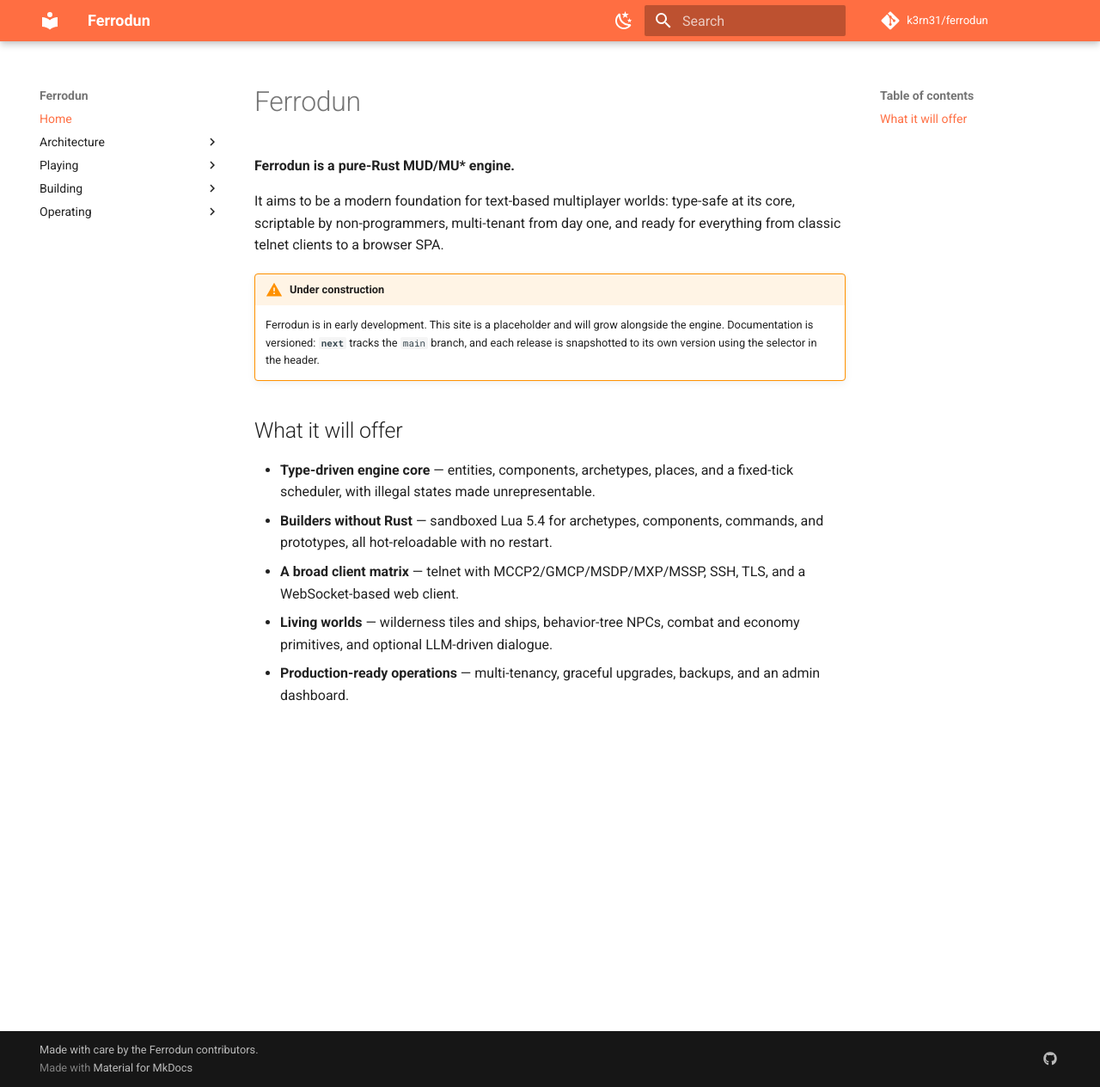
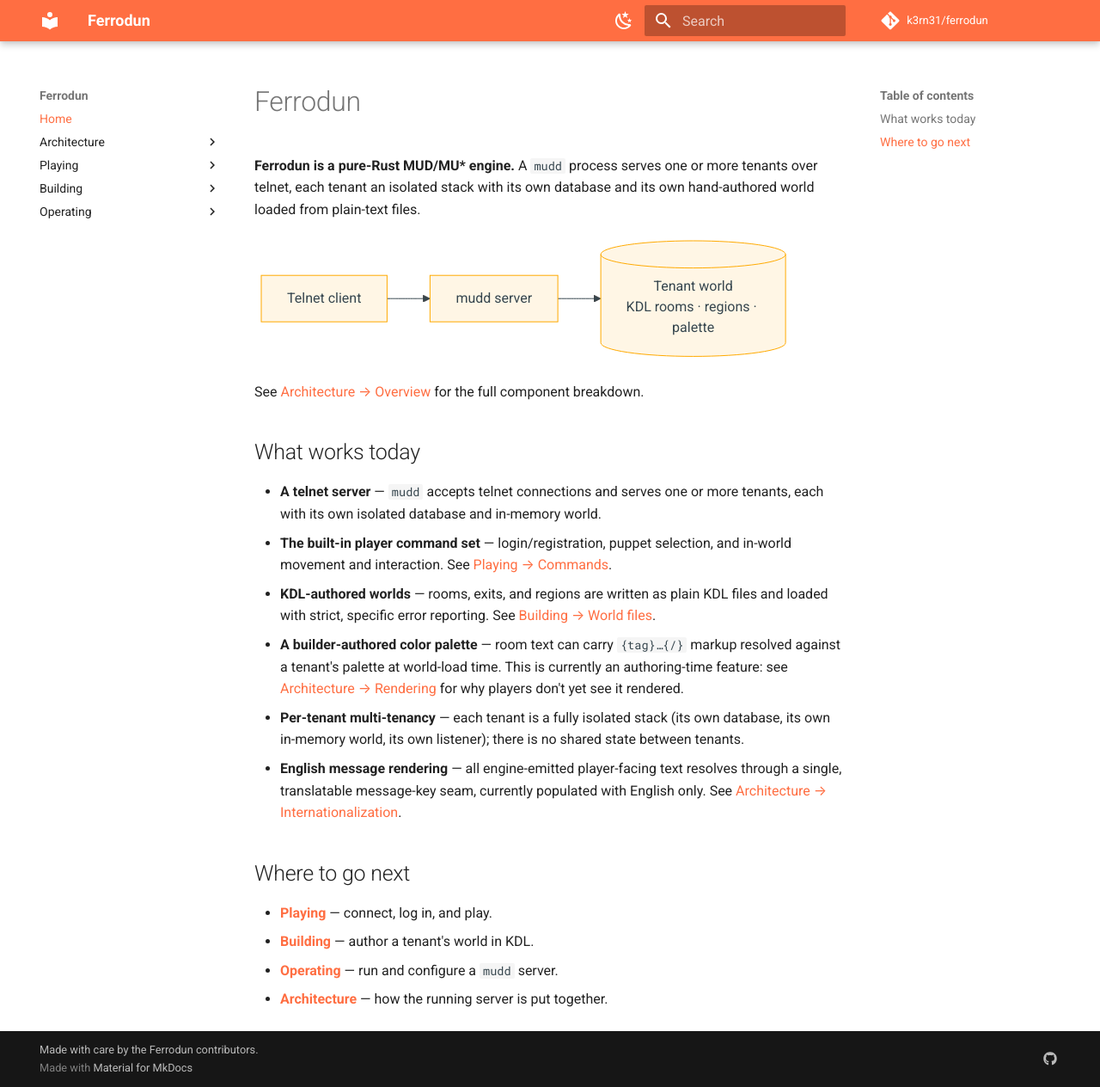
Before and after one commit to k3rn31/ferrodun, an MkDocs documentation site: the page built from docs/docs/index.md, in a window 1280 px wide and 1264 px high. Shown: the whole window at 86% size. Built offline with MkDocs 1.6.1 and Material for MkDocs 9.7.7, drawn with Linux system fonts in a browser that asks for light colours; comment, search, counter and statistics services are not loaded; the version menu is left out.

Commit message:
docs: rewrite home page to current-state landing

````diff
--- a/docs/docs/index.md
+++ b/docs/docs/index.md
@@ -1,27 +1,46 @@
 # Ferrodun
 
-**Ferrodun is a pure-Rust MUD/MU\* engine.**
+**Ferrodun is a pure-Rust MUD/MU\* engine.** A `mudd` process serves one or
+more tenants over telnet, each tenant an isolated stack with its own
+database and its own hand-authored world loaded from plain-text files.
 
-It aims to be a modern foundation for text-based multiplayer worlds: type-safe
-at its core, scriptable by non-programmers, multi-tenant from day one, and
-ready for everything from classic telnet clients to a browser SPA.
+```mermaid
+flowchart LR
+    C[Telnet client] --> S[mudd server]
+    S --> Wd[(Tenant world<br/>KDL rooms · regions · palette)]
+```
 
-!!! warning "Under construction"
+See [Architecture → Overview](architecture/index.md) for the full component
+breakdown.
 
-    Ferrodun is in early development. This site is a placeholder and will grow
-    alongside the engine. Documentation is versioned: **`next`** tracks the
-    `main` branch, and each release is snapshotted to its own version using the
-    selector in the header.
+## What works today
 
-## What it will offer
+- **A telnet server** — `mudd` accepts telnet connections and serves one or
+  more tenants, each with its own isolated database and in-memory world.
+- **The built-in player command set** — login/registration, puppet
+  selection, and in-world movement and interaction. See [Playing →
+  Commands](playing/commands.md).
+- **KDL-authored worlds** — rooms, exits, and regions are written as plain
+  KDL files and loaded with strict, specific error reporting. See [Building →
+  World files](building/world-files.md).
+- **A builder-authored color palette** — room text can carry `{tag}…{/}`
+  markup resolved against a tenant's palette at world-load time. This is
+  currently an authoring-time feature: see [Architecture →
+  Rendering](architecture/rendering.md) for why players don't yet see it
+  rendered.
+- **Per-tenant multi-tenancy** — each tenant is a fully isolated stack (its
+  own database, its own in-memory world, its own listener); there is no
+  shared state between tenants.
+- **English message rendering** — all engine-emitted player-facing text
+  resolves through a single, translatable message-key seam, currently
+  populated with English only. See [Architecture →
+  Internationalization](architecture/i18n.md).
 
-- **Type-driven engine core** — entities, components, archetypes, places, and a
-  fixed-tick scheduler, with illegal states made unrepresentable.
-- **Builders without Rust** — sandboxed Lua 5.4 for archetypes, components,
-  commands, and prototypes, all hot-reloadable with no restart.
-- **A broad client matrix** — telnet with MCCP2/GMCP/MSDP/MXP/MSSP, SSH, TLS,
-  and a WebSocket-based web client.
-- **Living worlds** — wilderness tiles and ships, behavior-tree NPCs, combat and
-  economy primitives, and optional LLM-driven dialogue.
-- **Production-ready operations** — multi-tenancy, graceful upgrades, backups,
-  and an admin dashboard.
+## Where to go next
+
+- **[Playing](playing/getting-started.md)** — connect, log in, and play.
+- **[Building](building/world-files.md)** — author a tenant's world in KDL.
+- **[Operating](operating/running-a-server.md)** — run and configure a
+  `mudd` server.
+- **[Architecture](architecture/index.md)** — how the running server is put
+  together.
````
